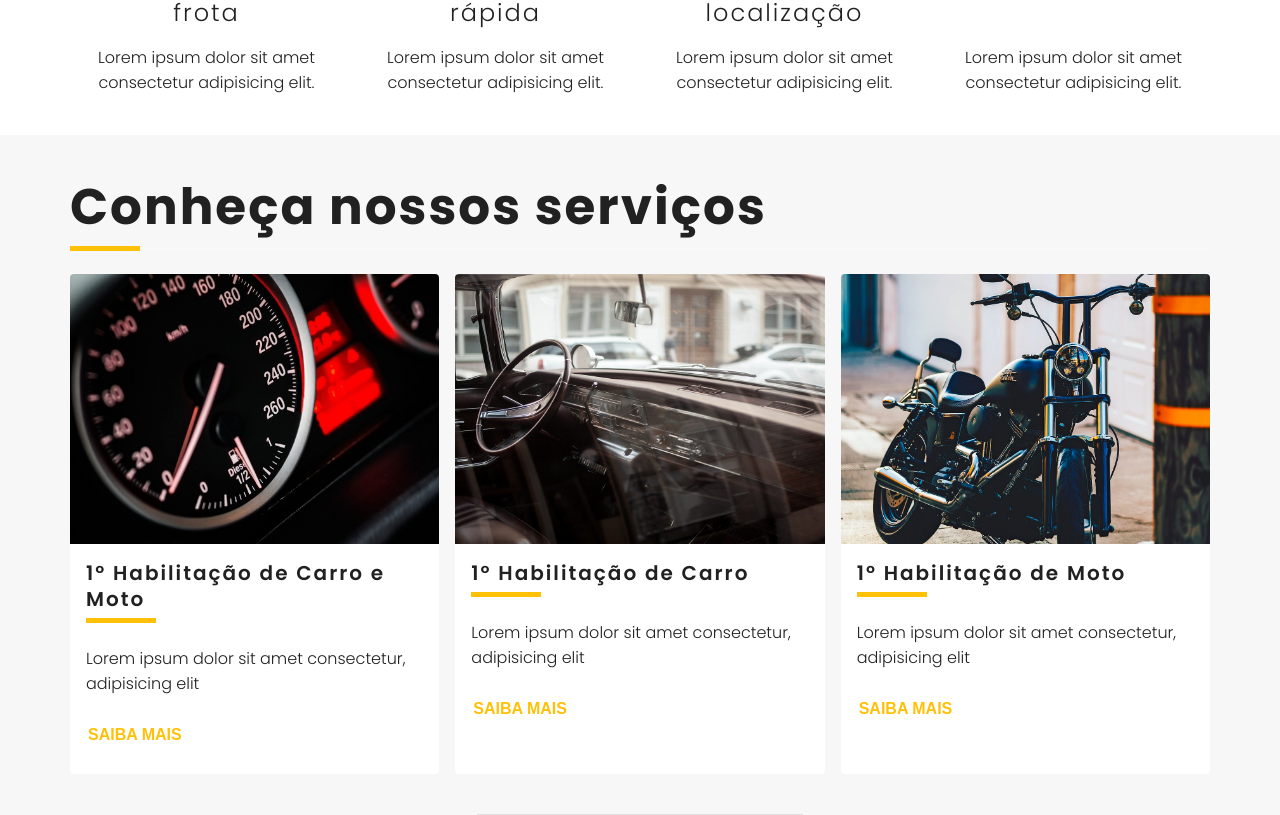
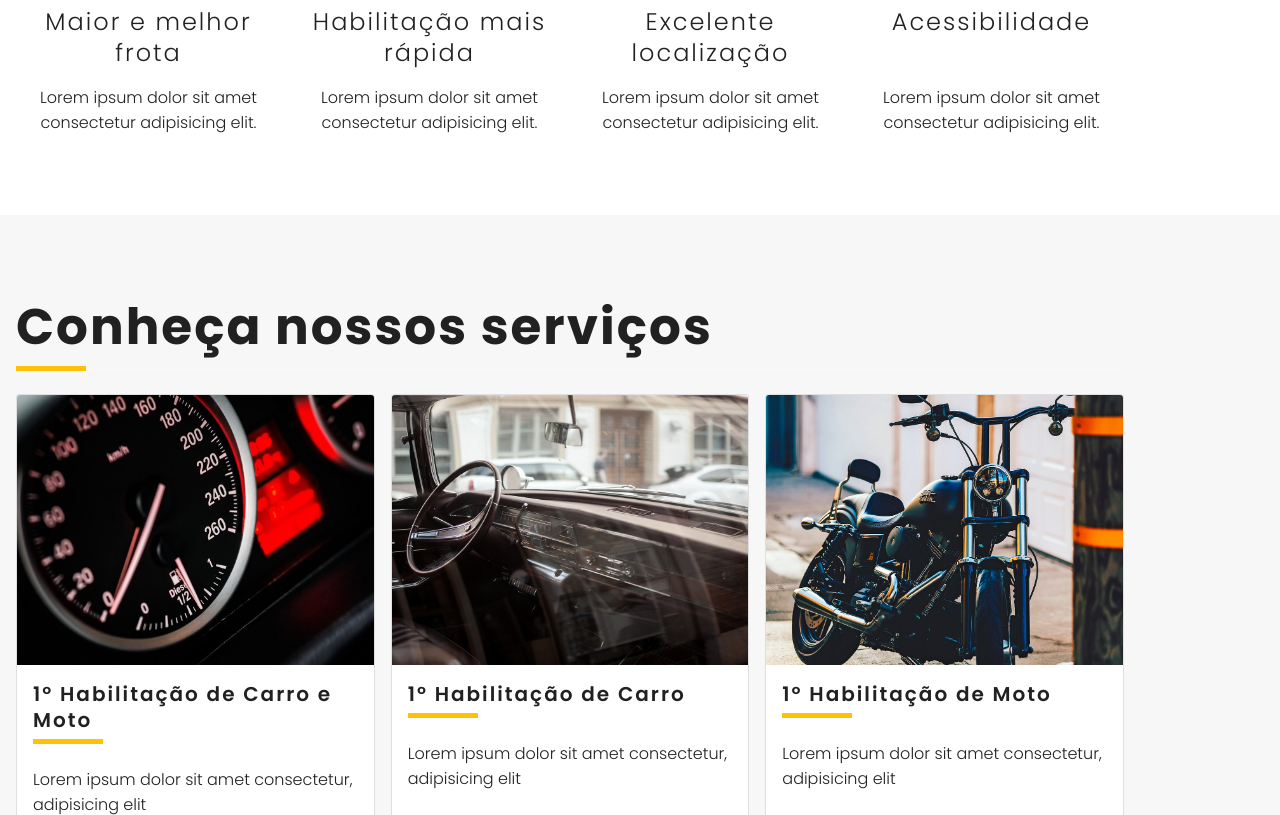
Before and after one commit to lucasfmartins/auto-escola-project, a React (Create React App) app: page / in a window 1280 px wide. Shown: the part 805-1620 px from the top of the page. Built offline with nearby package versions, Linux system fonts and the light colour scheme.

Commit message:
Update home page

```diff
--- a/src/components/atoms/Card.js
+++ b/src/components/atoms/Card.js
@@ -47,6 +47,7 @@
 const StyledCard = styled.div`
   background-color: #fff;
   border-radius: 4px;
+  border: 1px solid rgba(0,0,0, 0.125);
   overflow: hidden;
 `;
 
--- a/src/components/atoms/Container.js
+++ b/src/components/atoms/Container.js
@@ -22,8 +22,7 @@
   // cria media querry para tela ainda maior
   ${BreakAt(BreakpointSizes.lg)}{
     max-width: 1140px;
-    margin: 0 auto; //em cima e embaix sem margem, e automatico dos lados
-    padding: 0;
+    margin: 0; //em cima e embaix sem margem, e automatico dos lados
   }
 
 `;
--- a/src/components/molecules/Section.js
+++ b/src/components/molecules/Section.js
@@ -3,6 +3,7 @@
 import styled, { css } from "styled-components";
 
 import Container from "components/atoms/Container";
+import { BreakAt, BreakpointSizes} from "styles/Breakpoints";
 
 const Content = styled.div`
   padding: 40px 0;
@@ -12,6 +13,9 @@
       background-color: #f7f7f7;
     `}
 
+    ${BreakAt(BreakpointSizes.md)}{
+      padding: 80px 0;
+    }
   h2 {
     margin-top: 0;
   }
--- a/src/components/organisms/ProductGrid.js
+++ b/src/components/organisms/ProductGrid.js
@@ -22,7 +22,8 @@
       <Grid md={3}>
         {filteredProducts.map((product) => (
           //quando trabalhamos com array no react, o primeiro elemento tem a prop key, diferente para todos os index
-          <Card key={product.id}>
+          <div key={product.id}>
+            <Card >
               <CardMedia image={product.image} />
               <CardBody>
                 <Heading>
@@ -36,6 +37,7 @@
                 </div>
               </CardBody>
             </Card>
+          </div>
         ))}
       </Grid>
       {!showAll && (
--- a/src/components/pages/Home.js
+++ b/src/components/pages/Home.js
@@ -113,7 +113,7 @@
           </div>
         </div>
         <div>
-          <video src={AboutVideo} width="100%" autoPlay loop />
+          <video src={AboutVideo} width="100%" autoPlay loop muted />
         </div>
       </Grid>
     </Section>
```
Also changed, not shown: 1 other file (tests, documents, lock files or other folders). Lines whose indentation alone changed are shown as unchanged.
